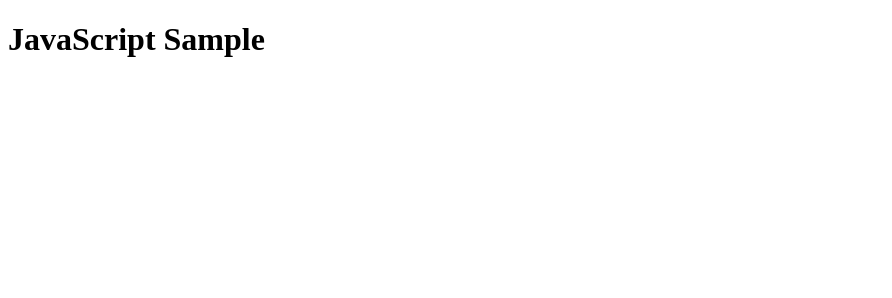
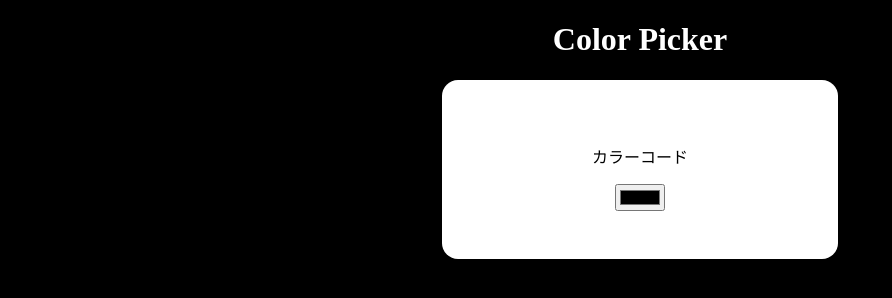
Before and after one commit to yui-fj/nokonoko, a plain HTML site: page index.html in a window 1280 px wide. Shown: the whole page, without its empty margins (0-892 px from the left). Drawn offline with Linux system fonts and the light colour scheme.

Commit message:
Add files via upload

```diff
--- a/index.html
+++ b/index.html
@@ -11,10 +11,14 @@
 
 <body>
   <header>
-    <h1>JavaScript Sample</h1>
+  <h1>Color Picker</h1>
   </header>
   <main>
    <!--ここにHTMLを書きます-->
+  <div>
+    <p id="bodytext">カラーコード</p>
+    <input id="mycolor" type="color">
+  </div>
   </main>
   <footer>
 
--- a/script.js
+++ b/script.js
@@ -1,2 +1,15 @@
 // JavaScript
-console.log('Hello world!');
+// console.log(document.getElementById('myColor').value);
+// document.getElementById('bodyText').textContent = document.getElementById('myColor').value;
+
+//定数の宣言
+const color = document.getElementById('mycolor');
+const text = document.getElementById('bodytext');
+
+function changeColor(){
+    // カラーコードを表示
+      text.textContent = color.value;
+      document.body.style.backgroundColor = color.value;
+    }
+
+    color.addEventListener('input', changeColor);
--- a/style.css
+++ b/style.css
@@ -1 +1,16 @@
 @charset "UTF-8";
+
+body{
+    text-align: center;
+    background: #000;
+    color: #fff;
+}
+
+div{
+    background: #fff;
+    color:#000;
+    padding: 3rem;
+    border-radius: 1rem;
+    width: 300px;
+    margin: 0 auto;
+}
```
